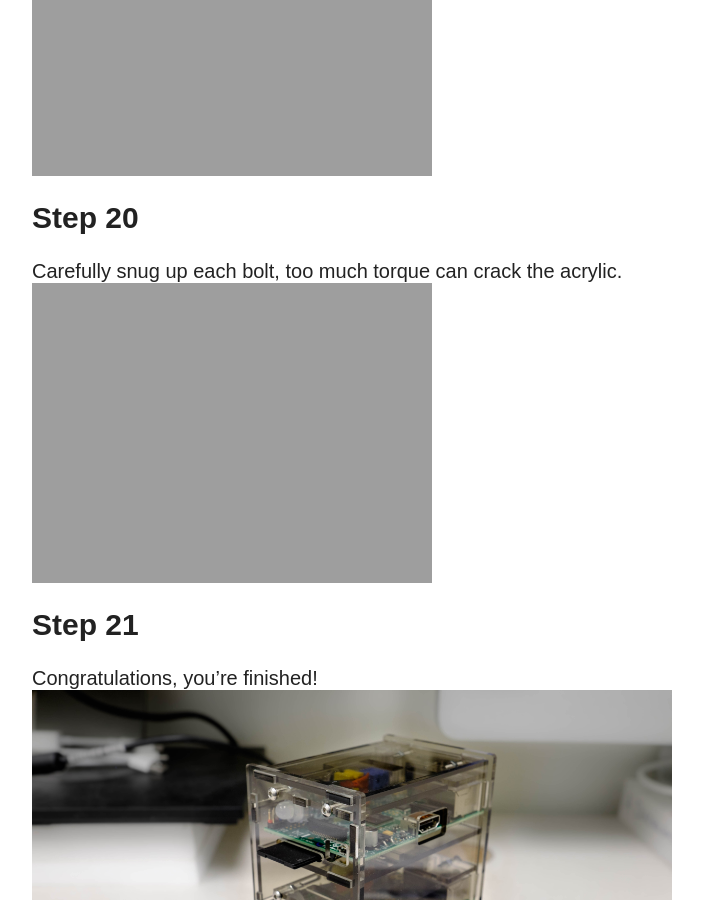
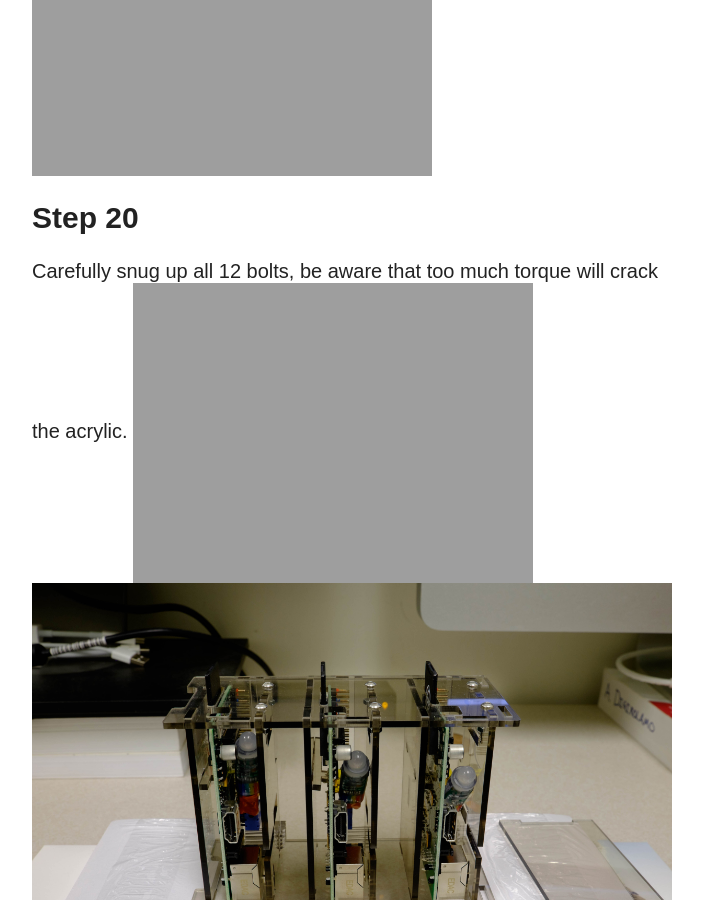
Before and after one commit to TinyTitan/tinytitan.github.io, a Jekyll site: the page built from assembly.md, in a window 1280 px wide and 900 px high, scrolled down 14454 px. Shown: the whole window, without its empty margins (288-991 px from the left). Built offline with Jekyll 4.4.1, drawn with Linux system fonts in a browser that asks for light colours; nearby versions of some CDN libraries.

Commit message:
Updates to steps

```diff
--- a/assembly.md
+++ b/assembly.md
@@ -109,8 +109,9 @@ Carefully insert the top of the enclosure without distrupting the other pieces.
 ![image 31](http://tinytitan.github.io/images/Construction-v1/image31.jpg)
 
 ## Step 20
-Carefully snug up each bolt, too much torque can crack the acrylic.
+Carefully snug up all 12 bolts, be aware that too much torque will crack the acrylic.
 ![image 32](http://tinytitan.github.io/images/Construction-v1/image32.jpg)
+![image 21](http://tinytitan.github.io/images/Construction-v1/image21.jpg)
 
 ## Step 21
 Congratulations, you're finished!
```
